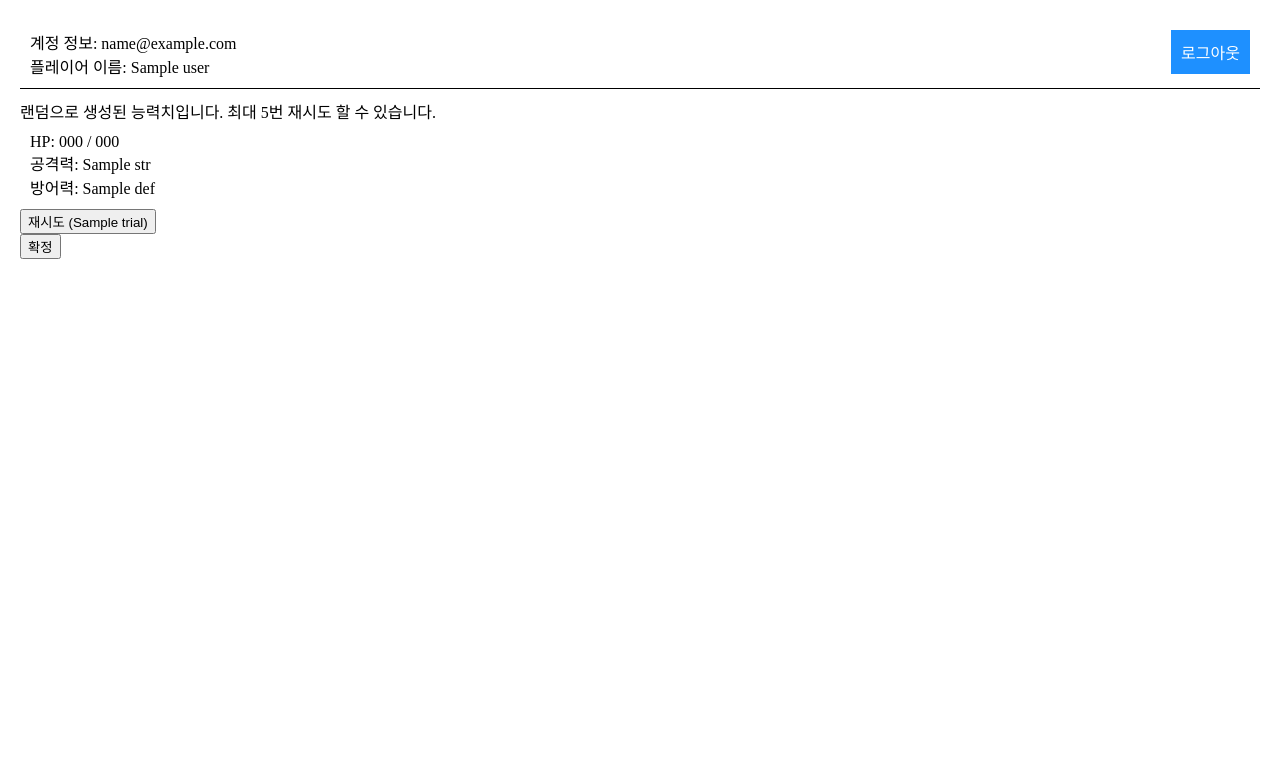
After one commit to kicomah/Simple-mud-game, a Node server app: template src/views/setup.ejs in a window 1280 px wide. The commit adds this page. Shown: the top 779 px of the page. Run offline with Node 20, Linux system fonts and the light colour scheme; the template is opened without the code that fills it: most values are stand-ins (such as "Sample title", 1, 10 or a date in 2020); some libraries are stand-ins or nearby versions.

Commit message:
초기 능력치 뽑기 기능

```diff
--- a/src/index.js
+++ b/src/index.js
@@ -46,9 +46,12 @@ app.use("/static", express.static(path.join(__dirname, "public")));
 
 //플레이어 선택, 생성 화면
 app.get("/", setAuth, async (req, res) => {
-  var email = req.cookies.email;
   if (req.user.name) {
-    res.redirect("/game");
+    if (req.user.trial >= 0) {
+      res.redirect("/setup")
+    } else {
+      res.redirect("/game");
+    }
   } else {
     res.render("home", { data: { user: req.user } });
   }
@@ -102,7 +105,6 @@ app.post("/login", async (req, res) => {
 app.post("/player/create", setAuth, async (req, res) => {
   const user = req.user;
   var name = req.body.name;
-  var email = req.user.email;
   try {
     if (user.name) {
       msg = "You already have a name";
@@ -123,6 +125,38 @@ app.post("/player/create", setAuth, async (req, res) => {
     res.status(400).json({ error: "DB_ERROR" });
   }
 });
+
+// 플레이어 능력치 뽑기
+app.get("/setup", setAuth, async (req, res) => {
+  const user = req.user;
+  if (user.trial >= 0) {
+    res.render('setup', {data: {user}})
+  } else {
+    res.redirect('/')
+  }
+});
+
+app.post("/setup", setAuth, async (req, res) => {
+  const user = req.user;
+  if (user.trial > 0) {
+    user.maxHP = Math.floor(Math.random() * (Math.floor(21) - Math.ceil(10))) + 10;
+    user.HP = user.maxHP;
+    user.str = Math.floor(Math.random() * (Math.floor(16) - Math.ceil(5))) + 5;
+    user._def = Math.floor(Math.random() * (Math.floor(16) - Math.ceil(5))) + 5;
+    user.trial -= 1;
+    await user.save();
+    res.send({user})
+  } else {
+    res.send({user})
+  }
+})
+
+app.post("/confirm", setAuth, async (req, res) => {
+  const user = req.user;
+  user.trial = -1;
+  await user.save();
+  res.redirect('/game')
+})
 
 //플레이어 상태 확인
 app.get("/player/:name", setAuth, async (req, res) => {
--- a/src/models/User.js
+++ b/src/models/User.js
@@ -15,6 +15,8 @@ const schema = new Schema({
   inventory: { type: Array, default: [] },
   str: { type: Number, default: 5 },
   _def: { type: Number, default: 5 },
+  trial: { type: Number, default: 5},
+
   x: { type: Number, default: 0 },
   y: { type: Number, default: 0 }
 });
--- a/src/views/home.ejs
+++ b/src/views/home.ejs
@@ -44,7 +44,8 @@
                 {
                     name: name
                 }
-            ).then(() => {
+            ).then((res) => {
+                alert(res.data.msg)
                 location.reload()
             }).catch(err => {
                 alert(err.response.data.error)
--- a/src/views/login.ejs
+++ b/src/views/login.ejs
@@ -30,7 +30,7 @@
             <div class="login_wrap">
                 <div class="close_btn" onclick="modal_close()">닫기</div>
                 <div>
-                    <div class="login_title">Regist</div>
+                    <div class="login_title">Register</div>
                     <div class="input_form">
                         <input type="text" id="email_j" value="" size="40" style="height: 30px;" placeholder="Email" />
                     </div>
--- /dev/null
+++ b/src/views/setup.ejs
@@ -0,0 +1,57 @@
+<html>
+  <head>
+
+    <link href="/static/style/game.css" rel="stylesheet">
+    <script
+      src="https://code.jquery.com/jquery-3.5.1.min.js"
+      integrity="sha256-9/aliU8dGd2tb6OSsuzixeV4y/faTqgFtohetphbbj0="
+      crossorigin="anonymous"></script>
+    <script src="https://unpkg.com/axios/dist/axios.min.js"></script>
+  </head>
+
+  <body>
+    <%- include('layouts/header') -%>
+    <div>
+        랜덤으로 생성된 능력치입니다. 최대 5번 재시도 할 수 있습니다.
+    </div>
+    <div id="container">
+        <div id="status">
+            HP: <span id="HP"><%= data.user.HP %></span> / <span id="maxHP"><%= data.user.maxHP %></span><br>
+            공격력: <span id="str"><%= data.user.str %></span><br>
+            방어력: <span id="_def"><%= data.user._def %></span>
+        </div>
+    </div>
+    <div>
+        <button onclick="random_trial()">재시도 (<span id="trial"><%= data.user.trial %></span>)</button>
+    </div>
+    <div>
+        <button onclick="confirm()">확정</button>
+    </div>
+
+  <script>
+    const random_trial = () => {
+        axios.post('/setup')
+        .then(res => {
+            $('#HP').text(res.data.user.HP);
+            $('#maxHP').text(res.data.user.maxHP);
+            $('#str').text(res.data.user.str);
+            $('#_def').text(res.data.user._def);
+            $('#trial').text(res.data.user.trial);
+        }).catch(err => {
+            alert('에러 발생')
+            console.log(err)
+        })
+    }
+    const confirm = () => {
+        axios.post('/confirm')
+        .then(res => {
+            alert('초기 능력치 저장 완료!')
+            location.reload()
+        }).catch(err => {
+            alert('에러 발생')
+            console.log(err)
+        })
+    }
+  </script>
+  </body>
+</html>
```
Also changed, not shown: 1 other file.
